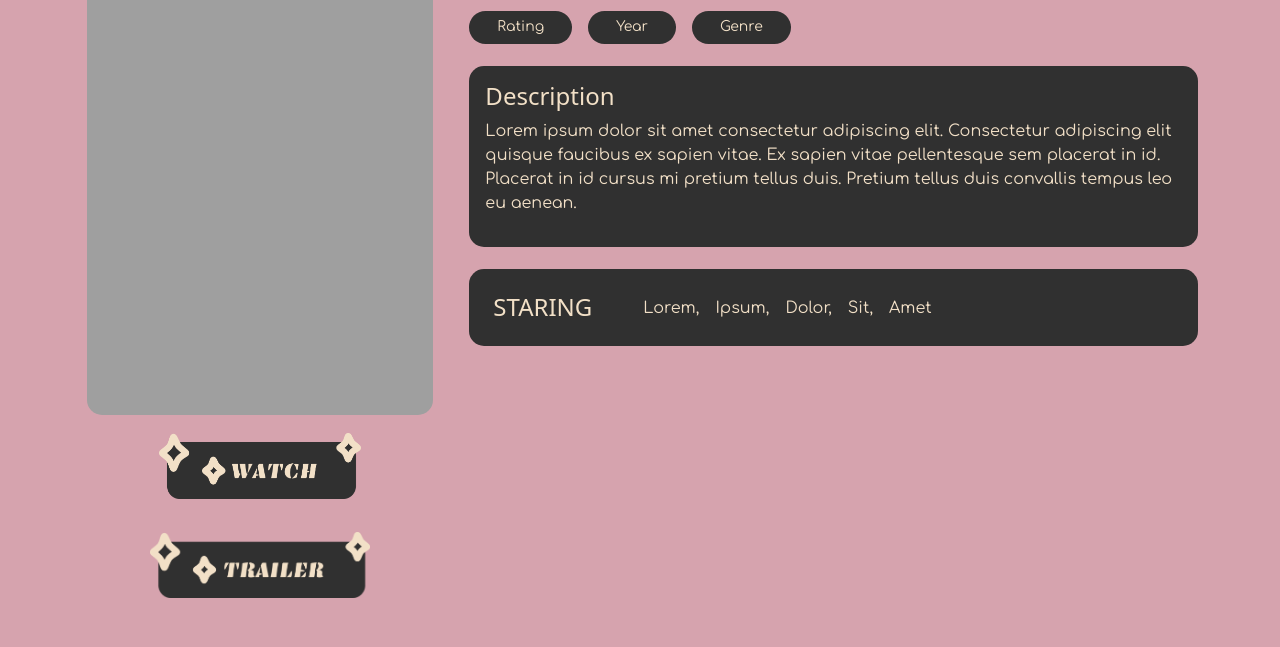
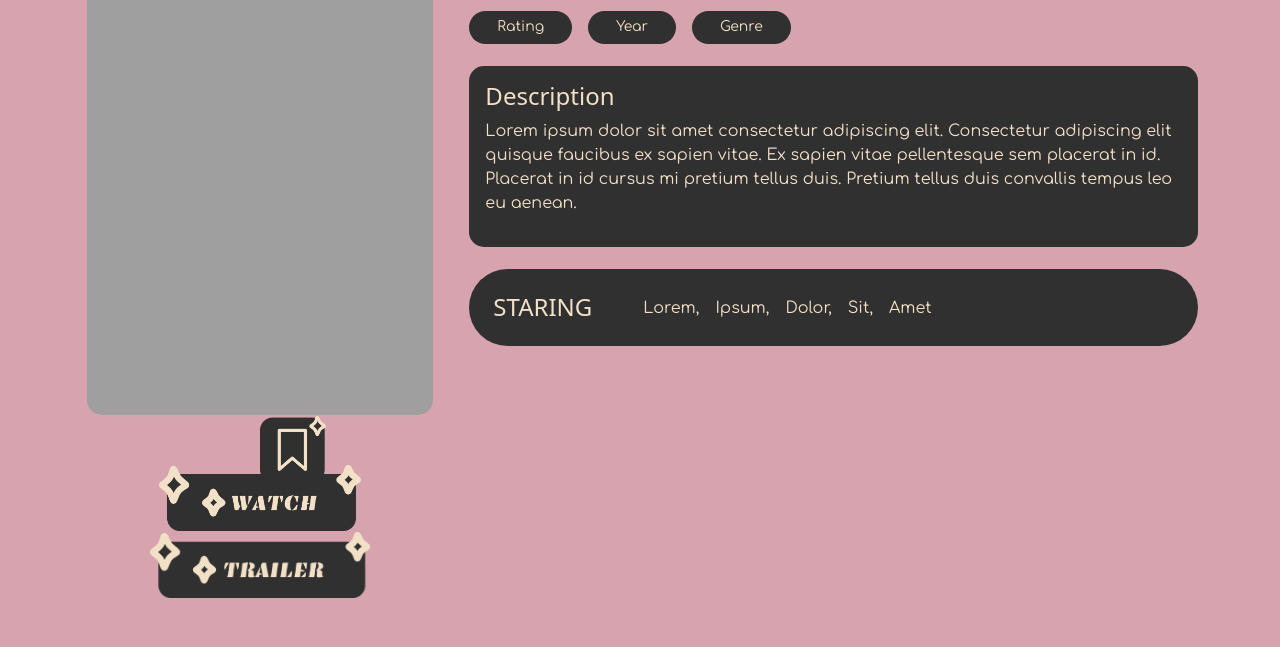
Before and after one commit to remilkies/Group11_Semester2_Term4_FinalWebsiteSubmission, a plain HTML site: page pages/individualMovie/movie-template.html in a window 1280 px wide. Shown: the part 230-877 px from the top of the page. Drawn offline with nearby package versions, Linux system fonts and the light colour scheme; a web font is replaced by a local one.

Commit message:
juest smol update

```diff
--- a/css/main.css
+++ b/css/main.css
@@ -381,8 +381,13 @@ input[type="search"]:focus {
     background-color: #9F9F9F;
 }
 
+.individual-watchlistIcon{
+    height: 66px;
+    position: absolute;
+}
+
 .watchButton{
-    margin-top: 1rem;
+    margin-top: 2rem;
     height: 66px;
     display: flex;
     justify-content: center;
@@ -424,7 +429,7 @@ input[type="search"]:focus {
     padding: 1em;
     margin-left: 1%;
     margin-top: 3%;
-    border-radius: 15px;
+    border-radius: 60px;
     background-color: #303030;
 }
 
@@ -440,8 +445,9 @@ input[type="search"]:focus {
 }
 
 .trailerButton{
-    margin-top: 2em;
+    margin-top: 1em;
 }
+
 
 
 
--- a/pages/individualMovie/movie-template.html
+++ b/pages/individualMovie/movie-template.html
@@ -112,10 +112,10 @@
 
                 </div>
 
-                <button ><img src="../../assets/icons/watchlistIcon.png" data-default="../../assets/icons/watchlistIcon.png" data-hover="../../assets/icons/watchlistAdded.png" data-active="../../assets/icons/watchlistAdded.png" class="watchlistIcon"></button>
+                <button ><img src="../../assets/icons/watchlistIcon.png" data-default="../../assets/icons/watchlistIcon.png" data-hover="../../assets/icons/watchlistAdded.png" data-active="../../assets/icons/watchlistAdded.png" class="individual-watchlistIcon"></button>
 
                 <button class="watchButton">
-                    <img src="../../assets/buttons/watchButton.png" data-default="../../assets/buttons/watchButton.png" data-active="../../assets/buttons/watchedButton.png" height="66px" class="indididual-watchButton">
+                    <img src="../../assets/buttons/watchButton.png" data-default="../../assets/buttons/watchButton.png" data-active="../../assets/buttons/watchedButton.png" height="66px" class="watchButton individual-watchButton">
                 </button>
 
                 <button><img src="../../assets/buttons/trailerButton.png" class="trailerButton"></button>
```
